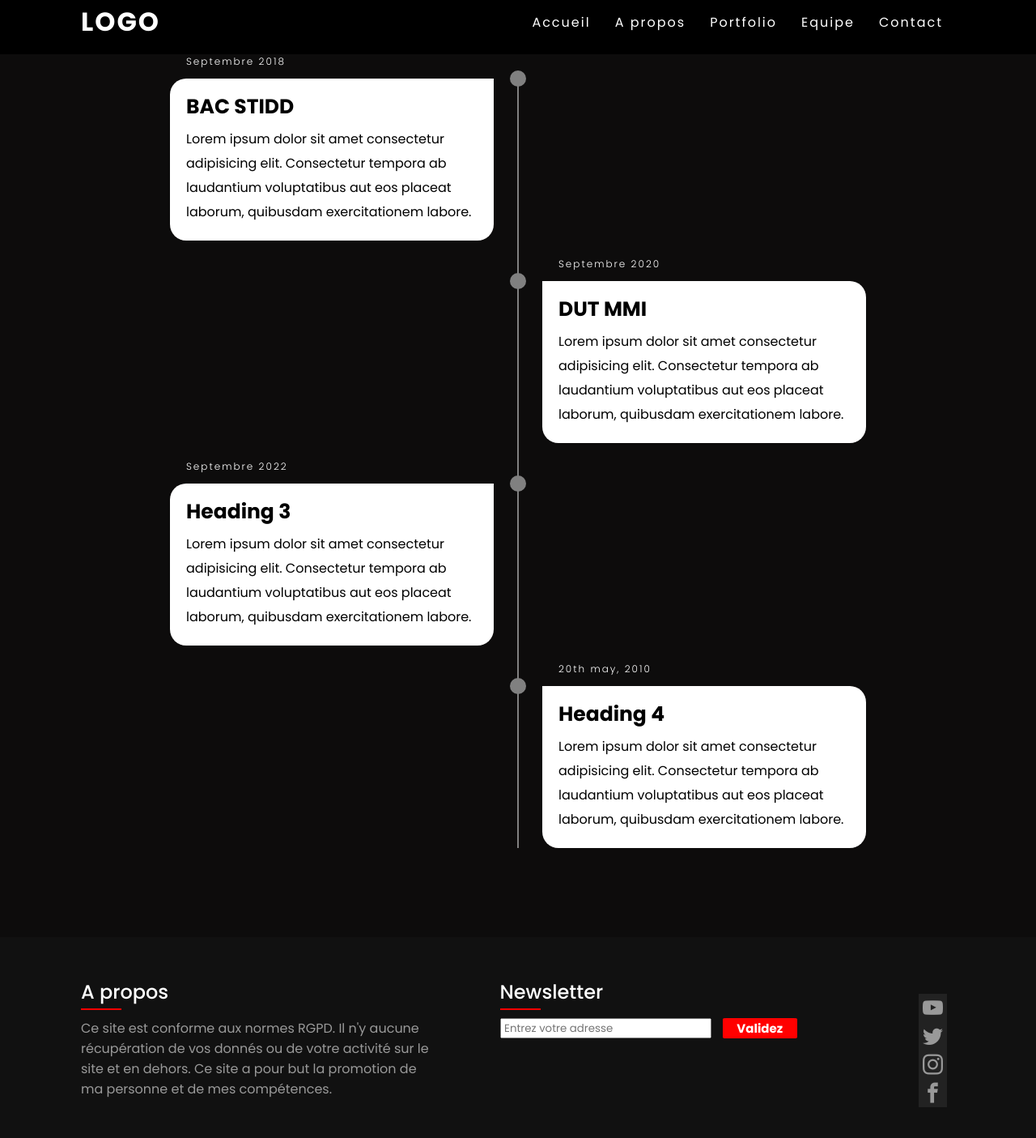
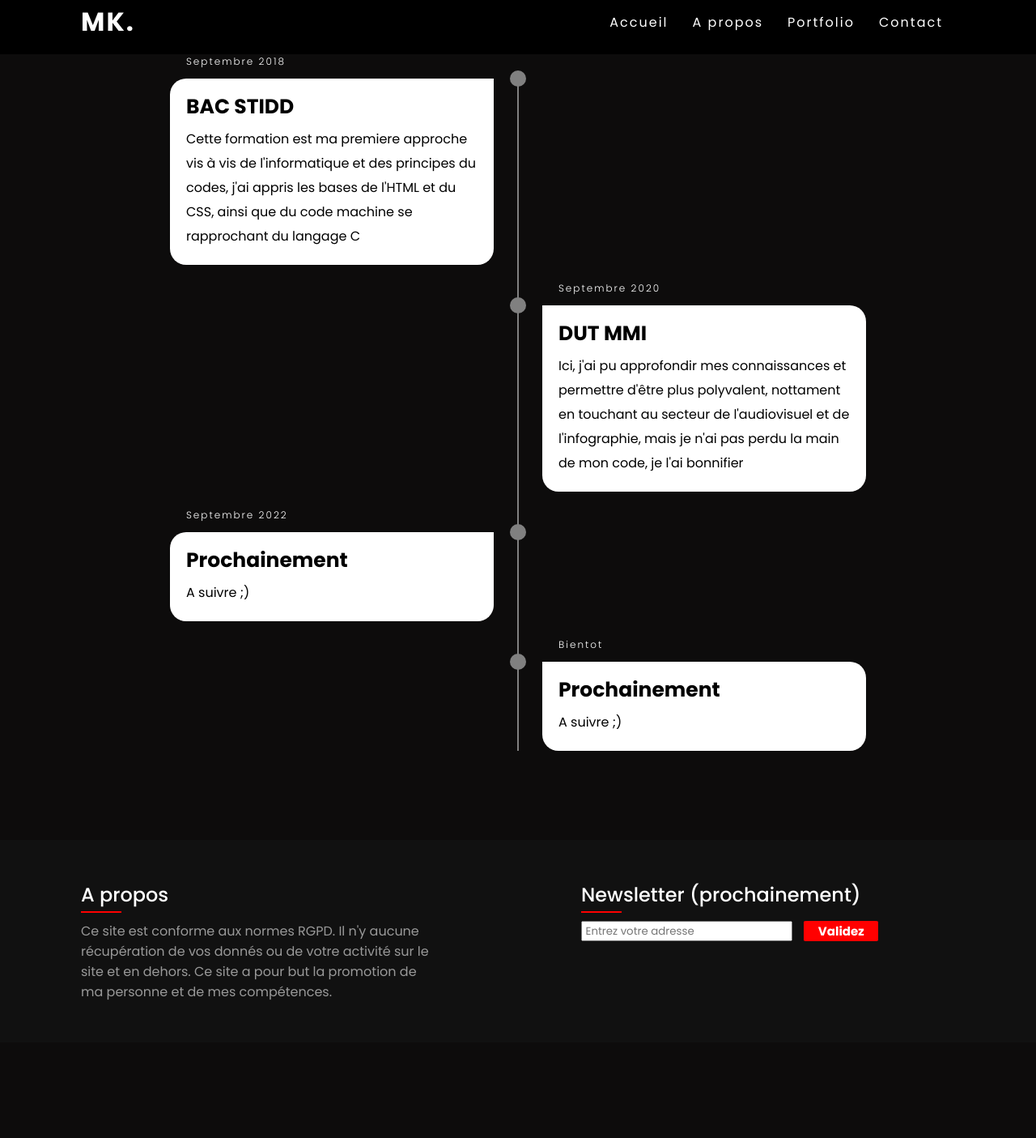
Before and after one commit to FrenchPepite/BlogMohaPerso, a plain HTML site: page Site_personnel_noir/Site_Page_a_propos/index.html in a window 1280 px wide. Shown: the part 13-1418 px from the top of the page at 81% size. After the commit the page ends 1300 px from the top, so only its background shows below. Drawn offline with Linux system fonts and the light colour scheme; files whose address does not match are found by name.

Commit message:
Add files via upload

```diff
--- a/Site_personnel_noir/Site_Page_a_propos/index.html
+++ b/Site_personnel_noir/Site_Page_a_propos/index.html
@@ -6,13 +6,13 @@
   </head>
   <body>
     <header>
-      <a href="#" class="logo">Logo</a>
+      <a href="#" class="logo">MK.</a>
       <ul>
         <li><a href="../Site_page_accueil/index.html">Accueil</a></li>
-        <li><a href="#">A propos</a></li>
+        <li><a href="../Site_Page_a_propos/index.html">A propos</a></li>
         <li><a href="../Site_Page_Portfolio/index.html">Portfolio</a></li>
-        <li><a href="#">Equipe</a></li>
-        <li><a href="#">Contact</a></li>
+
+        <li><a href="../Site_Page_Contact/index.html">Contact</a></li>
       </ul>
     </header>
     <div class="containertimeline">
@@ -22,34 +22,43 @@
             <div class="timeline-content">
               <h3 class="date">Septembre 2018</h3>
               <h1>BAC STIDD</h1>
-              <p>Lorem ipsum dolor sit amet consectetur adipisicing elit. Consectetur tempora ab laudantium voluptatibus aut eos placeat laborum, quibusdam exercitationem labore.</p>
+              <p>
+                Cette formation est ma premiere approche vis à vis de
+                l'informatique et des principes du codes, j'ai appris les bases
+                de l'HTML et du CSS, ainsi que du code machine se rapprochant du
+                langage C
+              </p>
             </div>
           </li>
           <li>
             <div class="timeline-content">
               <h3 class="date">Septembre 2020</h3>
               <h1>DUT MMI</h1>
-              <p>Lorem ipsum dolor sit amet consectetur adipisicing elit. Consectetur tempora ab laudantium voluptatibus aut eos placeat laborum, quibusdam exercitationem labore.</p>
+              <p>
+                Ici, j'ai pu approfondir mes connaissances et permettre d'être
+                plus polyvalent, nottament en touchant au secteur de
+                l'audiovisuel et de l'infographie, mais je n'ai pas perdu la
+                main de mon code, je l'ai bonnifier
+              </p>
             </div>
           </li>
           <li>
             <div class="timeline-content">
               <h3 class="date">Septembre 2022</h3>
-              <h1>Heading 3</h1>
-              <p>Lorem ipsum dolor sit amet consectetur adipisicing elit. Consectetur tempora ab laudantium voluptatibus aut eos placeat laborum, quibusdam exercitationem labore.</p>
+              <h1>Prochainement</h1>
+              <p>A suivre ;)</p>
             </div>
           </li>
           <li>
             <div class="timeline-content">
-              <h3 class="date">20th may, 2010</h3>
-              <h1>Heading 4</h1>
-              <p>Lorem ipsum dolor sit amet consectetur adipisicing elit. Consectetur tempora ab laudantium voluptatibus aut eos placeat laborum, quibusdam exercitationem labore.</p>
+              <h3 class="date">Bientot</h3>
+              <h1>Prochainement</h1>
+              <p>A suivre ;)</p>
             </div>
           </li>
         </ul>
       </div>
     </div>
-
 
     <footer>
       <div class="container">
@@ -57,32 +66,22 @@
           <h2>A propos</h2>
           <p>
             Ce site est conforme aux normes RGPD. Il n'y aucune récupération de
-            vos donnés ou de votre activité sur le site et en dehors. Ce site a pour
-            but la promotion de ma personne et de mes compétences.
+            vos donnés ou de votre activité sur le site et en dehors. Ce site a
+            pour but la promotion de ma personne et de mes compétences.
           </p>
         </div>
         <div class="sec aboutus">
-          <h2>Newsletter</h2>
+          <h2>Newsletter (prochainement)</h2>
           <span class="inputemail">
-          <input type="email" name="email" id="email" placeholder=" Entrez votre adresse">
-          <button class="newsletterbutton" >Validez</button>
-        </span>
-
+            <input
+              type="email"
+              name="email"
+              id="email"
+              placeholder=" Entrez votre adresse"
+            />
+            <button class="newsletterbutton">Validez</button>
+          </span>
         </div>
-        <ul class="sci">
-          <li>
-            <a href="#"><span class="icon-youtube"></span></i></a>
-          </li>
-          <li>
-            <a href="#"><span class="icon-twitter"></span></a>
-          </li>
-          <li>
-            <a href="#"><span class="icon-instagram"></span></a>
-          </li>
-          <li>
-            <a href="#"><span class="icon-facebook"></span></a>
-          </li>
-        </ul>
       </div>
     </footer>
   </body>
```
Also changed, not shown: Site_personnel_noir/Site_Page_Portfolio/index.html (+20 -32 lines), Site_personnel_noir/Site_page_accueil/index.html (+26 -27 lines).
